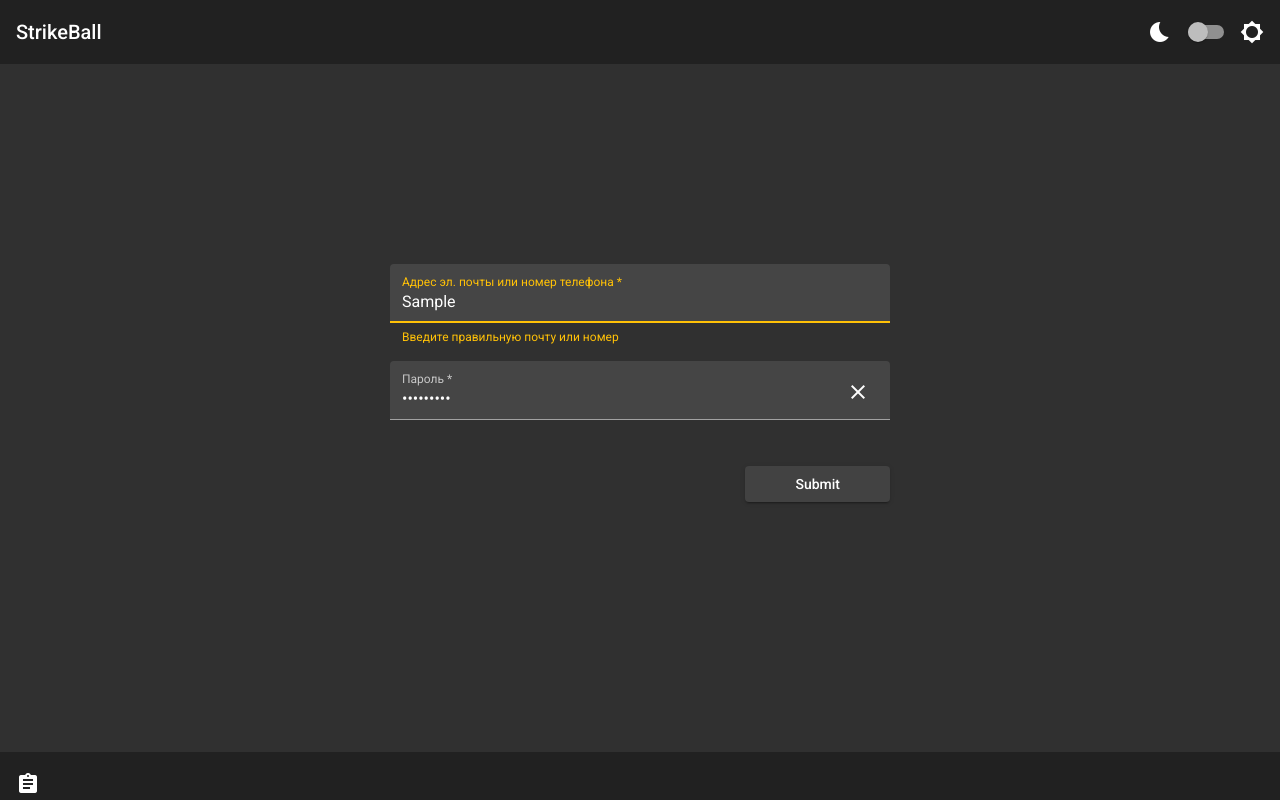
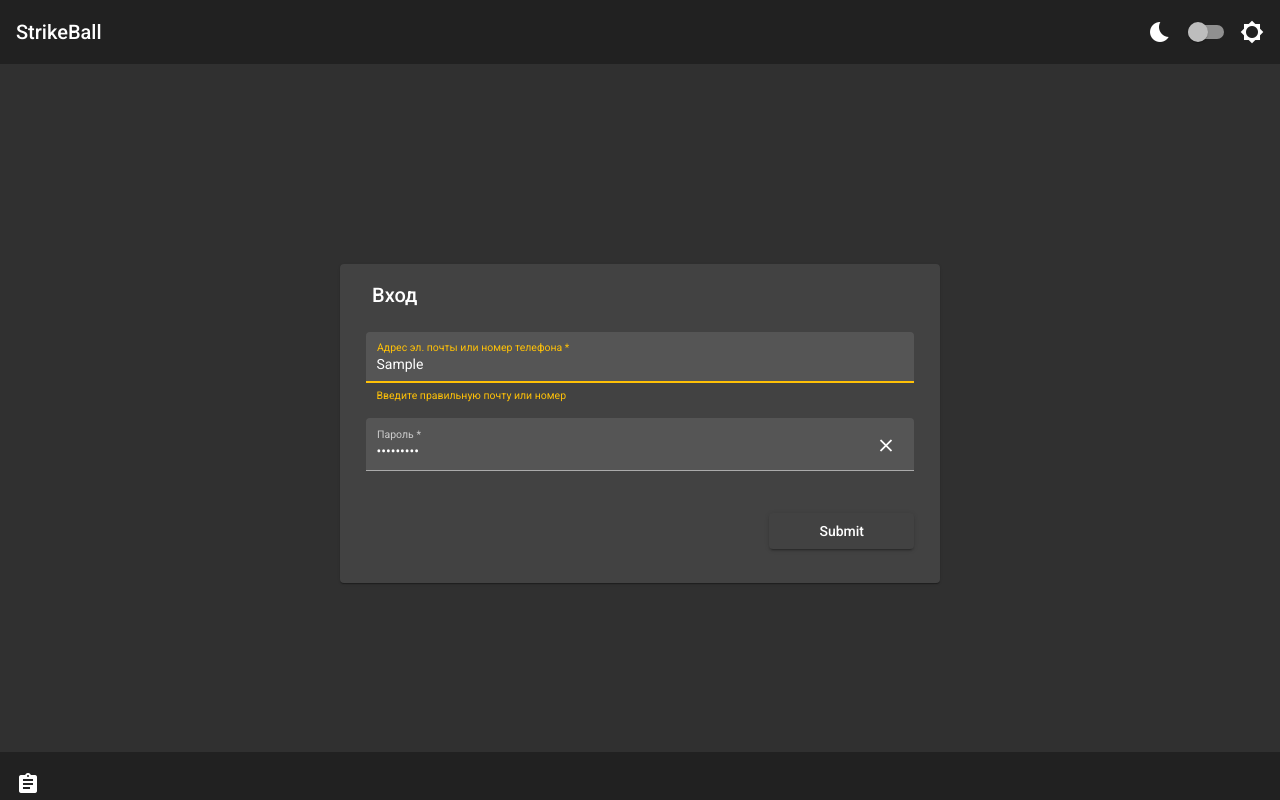
Before and after one commit to Flash2104/airsoft-social, an Angular app in the folder strikeball-spa/: page / in a window 1280 px wide. Both pictures are taken after typing "Sample", "Sample123" into the empty fields and a click on the button "Submit". Built offline with nearby package versions, Linux system fonts and the light colour scheme.

Commit message:
Add auth container component

```diff
--- a/strikeball-spa/package.json
+++ b/strikeball-spa/package.json
@@ -21,6 +21,7 @@
     "@angular/platform-browser-dynamic": "~13.0.0",
     "@angular/router": "~13.0.0",
     "bootstrap": "^5.1.3",
+    "c": "^1.1.1",
     "rxjs": "~7.4.0",
     "tslib": "^2.3.0",
     "zone.js": "~0.11.4"
--- /dev/null
+++ b/strikeball-spa/src/app/auth/auth-container/auth-container.component.html
@@ -0,0 +1,3 @@
+<div class="auth-container">
+  <app-sign-in></app-sign-in>
+</div>
--- /dev/null
+++ b/strikeball-spa/src/app/auth/auth-container/auth-container.component.scss
@@ -0,0 +1,6 @@
+
+.auth-container {
+  max-width: 600px;
+  padding-top: 200px;
+  margin: 0 auto;
+}
--- /dev/null
+++ b/strikeball-spa/src/app/auth/auth-container/auth-container.component.ts
@@ -0,0 +1,15 @@
+import { Component, OnInit } from '@angular/core';
+import { MatDialog } from '@angular/material/dialog';
+
+@Component({
+  selector: 'app-auth-container',
+  templateUrl: './auth-container.component.html',
+  styleUrls: ['./auth-container.component.scss'],
+})
+export class AuthContainerComponent implements OnInit {
+  constructor(public dialog: MatDialog) {}
+
+  ngOnInit(): void {}
+
+  onSubmit(): void {}
+}
--- /dev/null
+++ b/strikeball-spa/src/app/auth/auth-container/sign-in/sign-in.component.html
@@ -0,0 +1,51 @@
+  <mat-card class="sign-in-card">
+    <mat-card-header>
+      <mat-card-title>Вход</mat-card-title>
+    </mat-card-header>
+    <mat-card-content>
+      <form [formGroup]="form" class="sign-in-form">
+        <mat-form-field class="mb-3" appearance="fill">
+          <mat-label>Адрес эл. почты или номер телефона</mat-label>
+          <input
+            type="text"
+            matInput
+            [formControl]="emailFormControl"
+            [errorStateMatcher]="matcher"
+            placeholder="Ex.pat@example.com или 88005553535"
+          />
+          <mat-error
+            *ngIf="
+              emailFormControl.hasError('email') &&
+              !emailFormControl.hasError('required')
+            "
+          >
+            Введите правильную почту или номер
+          </mat-error>
+          <mat-error *ngIf="emailFormControl.hasError('required')">
+            Обязательное поле
+          </mat-error>
+        </mat-form-field>
+        <mat-form-field class="mb-3" appearance="fill">
+          <mat-label>Пароль</mat-label>
+          <input matInput type="password" formControlName="password" />
+          <button
+            *ngIf="form.controls['password'].value"
+            matSuffix
+            mat-icon-button
+            aria-label="Clear"
+            (click)="form.controls['password'].reset()"
+          >
+            <mat-icon>close</mat-icon>
+          </button>
+          <mat-error *ngIf="form.controls['password'].hasError('required')">
+            Пароль обязателен для ввода
+          </mat-error>
+        </mat-form-field>
+        <div class="submit-button-row">
+          <button mat-raised-button class="submit-button" (click)="onSubmit()">
+            Submit
+          </button>
+        </div>
+      </form>
+    </mat-card-content>
+  </mat-card>
--- a/strikeball-spa/src/app/auth/sign-in/sign-in.component.scss
+++ b/strikeball-spa/src/app/auth/auth-container/sign-in/sign-in.component.scss
@@ -1,9 +1,14 @@
+
+.sign-in-card {
+  max-width: 600px;
+  margin: 0 auto;
+}
+
 .sign-in-form {
   display: flex;
   flex-direction: column;
-  max-width: 600px;
-  padding: 200px 50px;
   margin: 0 auto;
+  padding: 10px;
 }
 
 .submit-button-row {
--- a/strikeball-spa/src/app/auth/auth.module.ts
+++ b/strikeball-spa/src/app/auth/auth.module.ts
@@ -7,11 +7,12 @@ import { MatDialogModule } from '@angular/material/dialog';
 import { MatIconModule } from '@angular/material/icon';
 import { MatInputModule } from '@angular/material/input';
 import { MatToolbarModule } from '@angular/material/toolbar';
+import { AuthContainerComponent } from './auth-container/auth-container.component';
+import { SignInComponent } from './auth-container/sign-in/sign-in.component';
 import { AuthRoutingModule } from './auth-routing.module';
-import { SignInComponent } from './sign-in/sign-in.component';
 
 @NgModule({
-  declarations: [SignInComponent],
+  declarations: [AuthContainerComponent, SignInComponent],
   imports: [
     MatInputModule,
     MatIconModule,
--- a/strikeball-spa/src/app/auth/sign-in/sign-in.component.html
+++ /dev/null
@@ -1,26 +0,0 @@
-<form [formGroup]="form" class="sign-in-form">
-  <mat-form-field class="mb-3" appearance="fill">
-    <mat-label>Адрес эл. почты или номер телефона</mat-label>
-    <input type="text" matInput [formControl]="emailFormControl" [errorStateMatcher]="matcher"
-           placeholder="Ex.pat@example.com или 88005553535">
-    <mat-error *ngIf="emailFormControl.hasError('email') && !emailFormControl.hasError('required')">
-      Введите правильную почту или номер
-    </mat-error>
-    <mat-error *ngIf="emailFormControl.hasError('required')">
-      Обязательное поле
-    </mat-error>
-  </mat-form-field>
-  <mat-form-field class="mb-3" appearance="fill">
-    <mat-label>Пароль</mat-label>
-    <input matInput type="password" formControlName="password">
-    <button *ngIf="form.controls['password'].value" matSuffix mat-icon-button aria-label="Clear" (click)="form.controls['password'].reset()">
-      <mat-icon>close</mat-icon>
-    </button>
-    <mat-error *ngIf="form.controls['password'].hasError('required')">
-      Пароль обязателен для ввода
-    </mat-error>
-  </mat-form-field>
-  <div class="submit-button-row">
-    <button mat-raised-button class="submit-button" (click)="onSubmit()">Submit</button>
-  </div>
-</form>
```
Also changed, not shown: strikeball-spa/src/app/app-routing.module.ts (+6 -6 lines), strikeball-spa/src/app/auth/auth-routing.module.ts (+6 -6 lines), strikeball-spa/src/app/auth/auth-container/sign-in/sign-in.component.ts (renamed from strikeball-spa/src/app/auth/sign-in/sign-in.component.ts), 2 other files (tests, documents, lock files or other folders).
